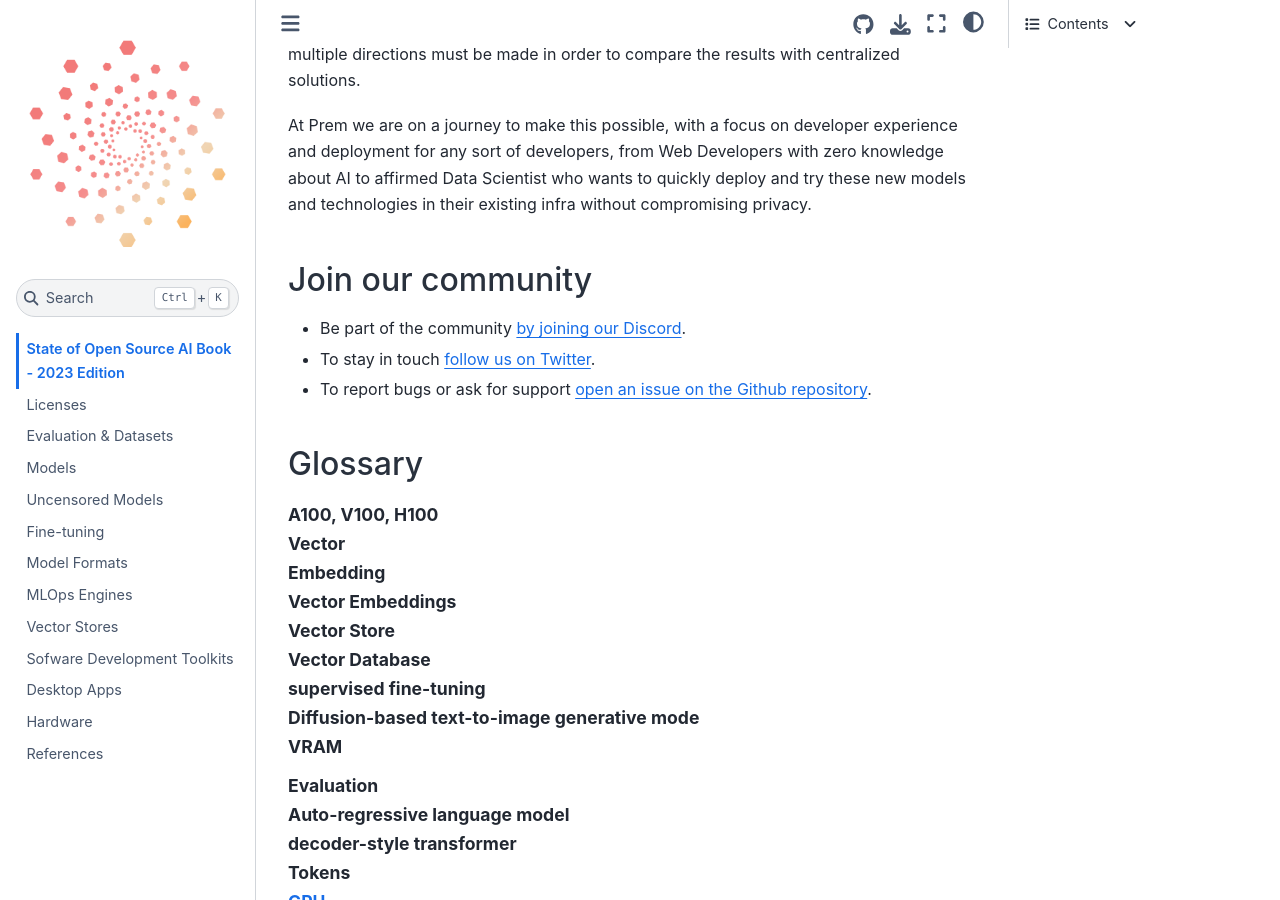
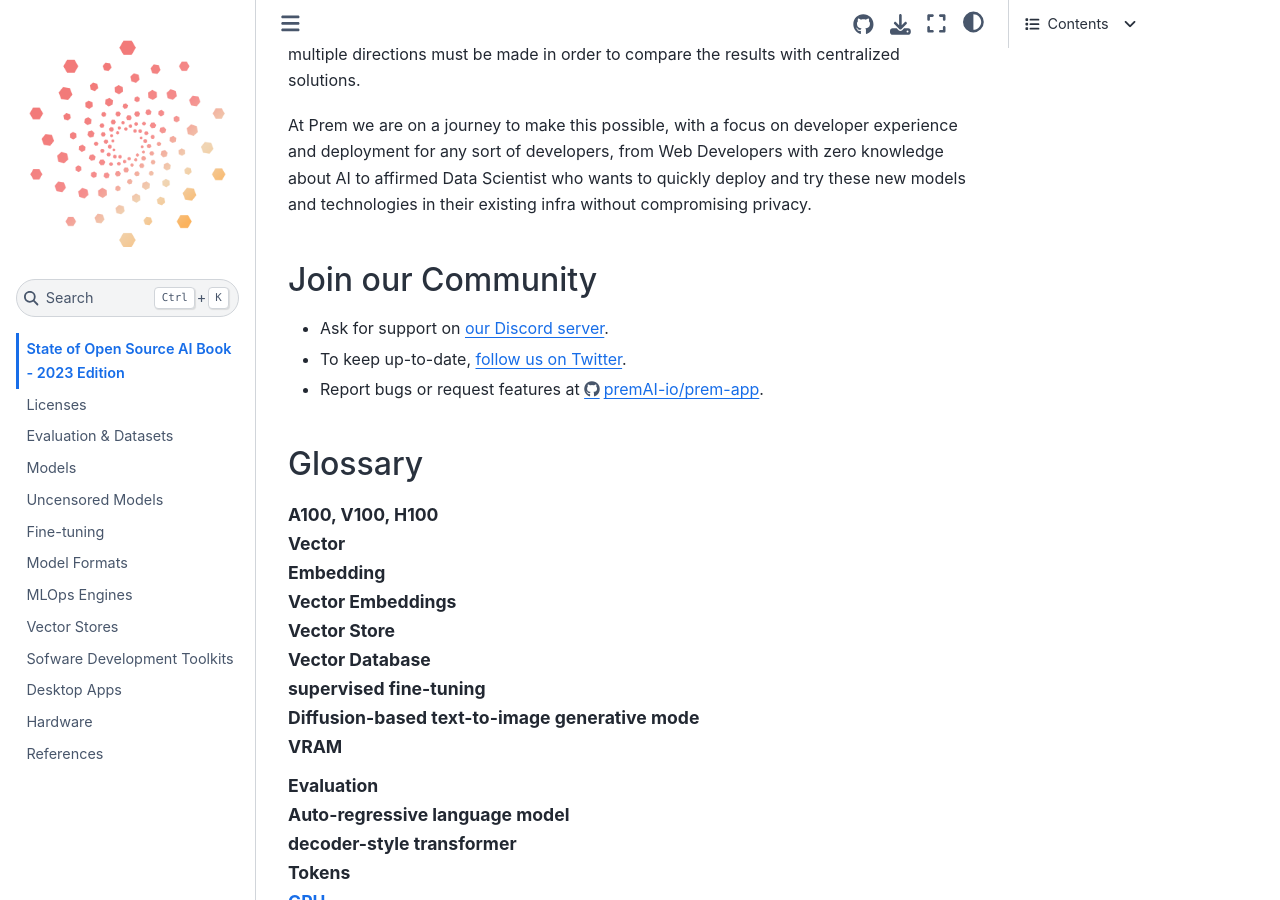
Before and after one commit to premAI-io/state-of-open-source-ai, a Jupyter Book: the page built from index.md, in a window 1280 px wide and 900 px high, scrolled down 3183 px. Built offline with Jupyter Book 1.0.4 settings and Sphinx 7.4.7 and the Sphinx Book theme 1.1.4, drawn with Linux system fonts in a browser that asks for light colours; cross-references to code outside the pages are shown as plain code.

Commit message:
chapters: basic outlines

```diff
--- a/index.md
+++ b/index.md
@@ -95,11 +95,11 @@ Open Source AI represents the future of privacy and ownership of data. On the ot
 
 At Prem we are on a journey to make this possible, with a focus on developer experience and deployment for any sort of developers, from Web Developers with zero knowledge about AI to affirmed Data Scientist who wants to quickly deploy and try these new models and technologies in their existing infra without compromising privacy.
 
-## Join our community
+## Join our Community
 
-- Be part of the community [by joining our Discord](https://discord.com/invite/kpKk6vYVAn).
-- To stay in touch [follow us on Twitter](https://twitter.com/premai_io).
-- To report bugs or ask for support [open an issue on the Github repository](https://github.com/premAI-io/prem-app).
+- Ask for support on [our Discord server](https://discord.com/invite/kpKk6vYVAn).
+- To keep up-to-date, [follow us on Twitter](https://twitter.com/premai_io).
+- Report bugs or request features at https://github.com/premAI-io/prem-app.
 
 (glossary)=
 
```
Also changed, not shown: eval-datasets.md (+2 -0 lines), fine-tuning.md (+2 -0 lines), licenses.md (+2 -0 lines), sdk.md (+3 -1 lines).
